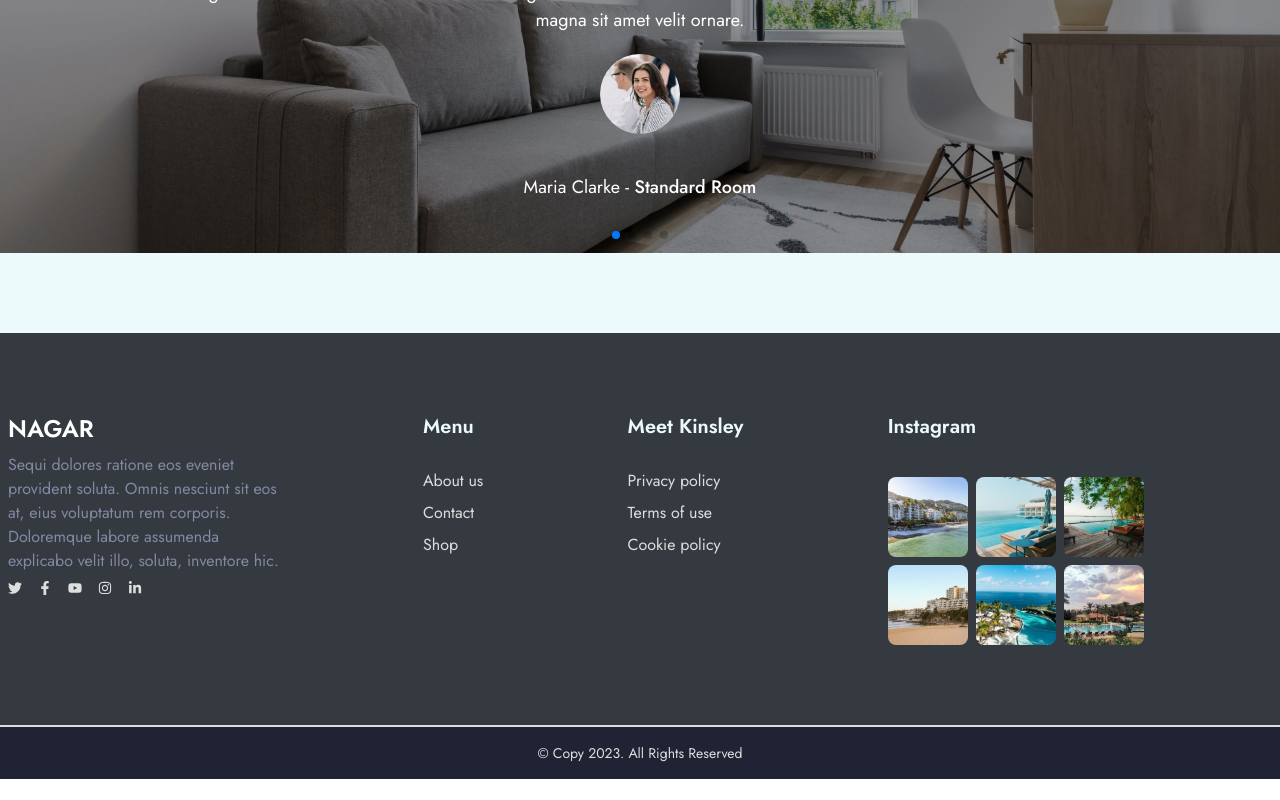
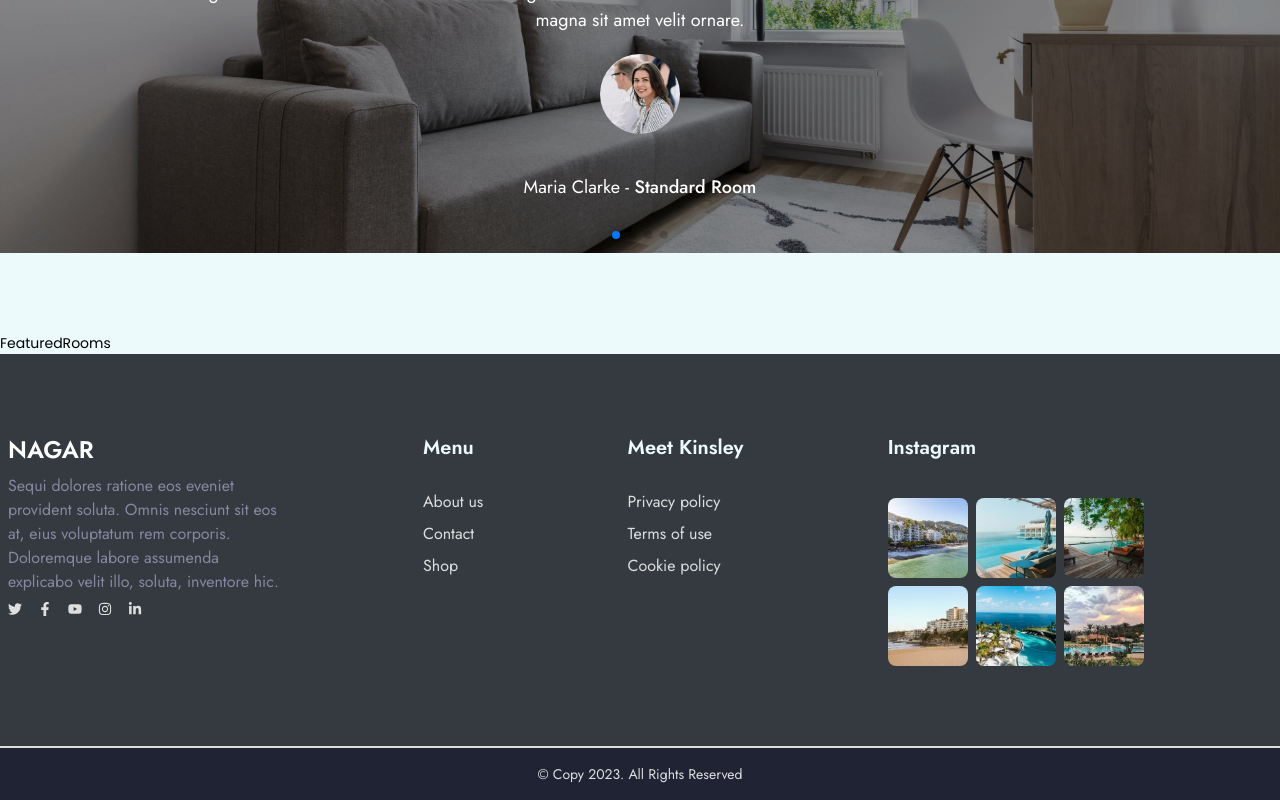
Before and after one commit to peuldev/nagar-hotel-booking-client, a React (Vite) app: page / in a window 1280 px wide. Shown: the part 1125-1925 px from the top of the page. Before the commit the page ends 1904 px from the top, so only its background shows below. Built offline with nearby package versions, Linux system fonts and the light colour scheme; no server answers.

Commit message:
featured rooms added

```diff
--- /dev/null
+++ b/src/components/FeaturedRooms/FeaturedRooms.jsx
@@ -0,0 +1,11 @@
+import React from "react";
+
+const FeaturedRooms = () => {
+  return (
+    <div className="font-secondary">
+      <h1>FeaturedRooms</h1>
+    </div>
+  );
+};
+
+export default FeaturedRooms;
--- a/src/components/Home/Home.jsx
+++ b/src/components/Home/Home.jsx
@@ -2,6 +2,7 @@ import React from "react";
 import Banner from "../Banner/Banner";
 import Offers from "../SpecialOffers/Offers";
 import Reviews from "../UserReviews/Reviews";
+import FeaturedRooms from "../FeaturedRooms/FeaturedRooms";
 
 const Home = () => {
   return (
@@ -9,6 +10,7 @@ const Home = () => {
       <Banner></Banner>
       <Offers></Offers>
       <Reviews></Reviews>
+      <FeaturedRooms></FeaturedRooms>
     </div>
   );
 };
```
